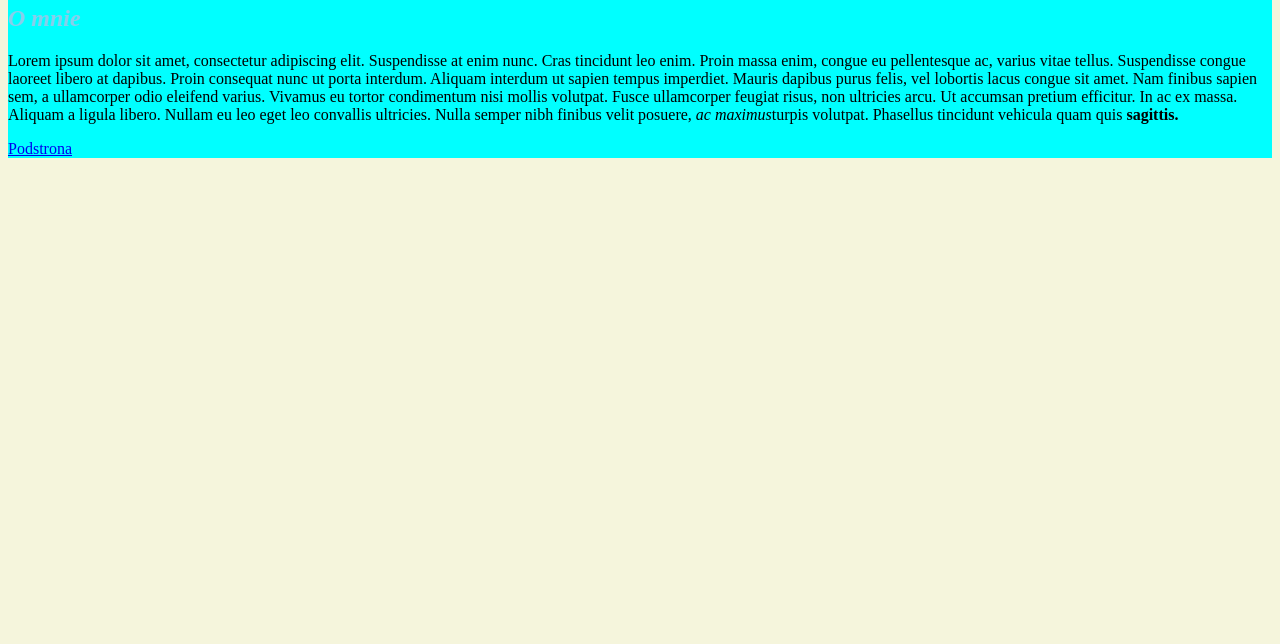
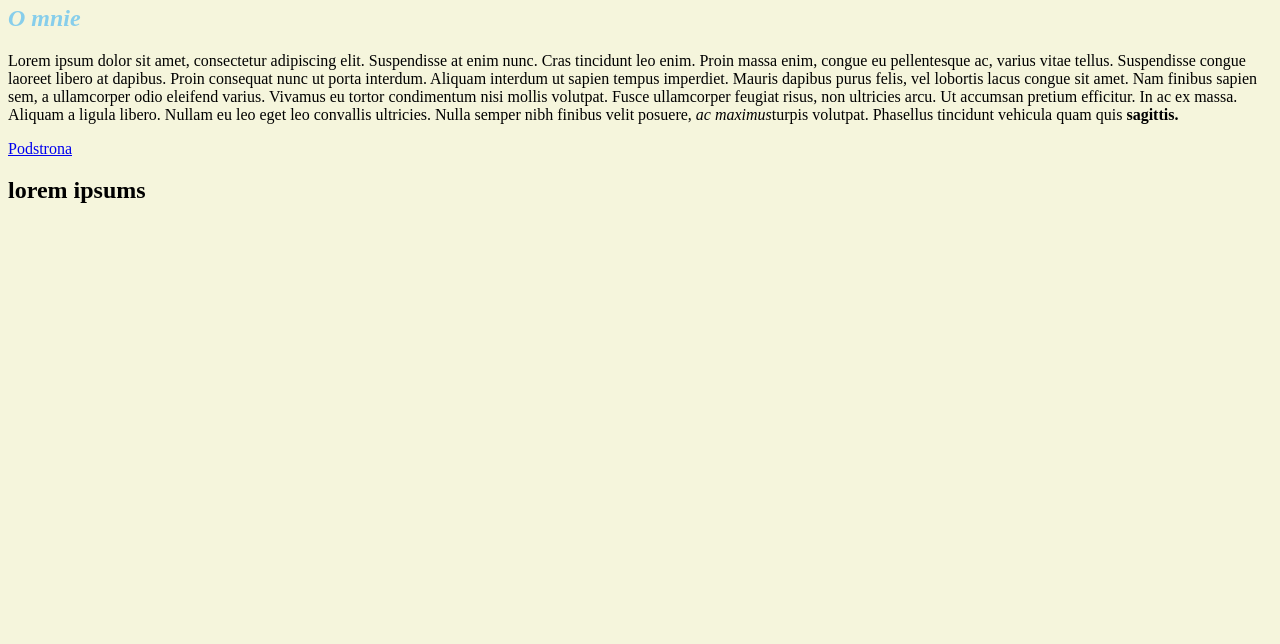
Before and after one commit to MateuszKlys21/homepage, a plain HTML site: page index.html in a window 1280 px wide. Shown: the part 156-800 px from the top of the page. Drawn offline with Linux system fonts and the light colour scheme.

Commit message:
h1- lorem ipsum

```diff
--- a/index.html
+++ b/index.html
@@ -17,7 +17,7 @@
 </head>
 
 <body>
-    <main class="main_div"> <!--głównie "ciało" strony-->
+    <main class="main div"> <!--głównie "ciało" strony-->
         <section> <!--sekcja strony-->
             <header> <!--sekcja typu nagłówek-->
                 <h1>Mateusz Kłys - Strona domowa</h1>
@@ -35,7 +35,7 @@
         </section>
 <article><!--Znacznik artykułu -->
 
-
+<h1>lorem ipsums</h1>
 
 </article>
         <footer>
```
